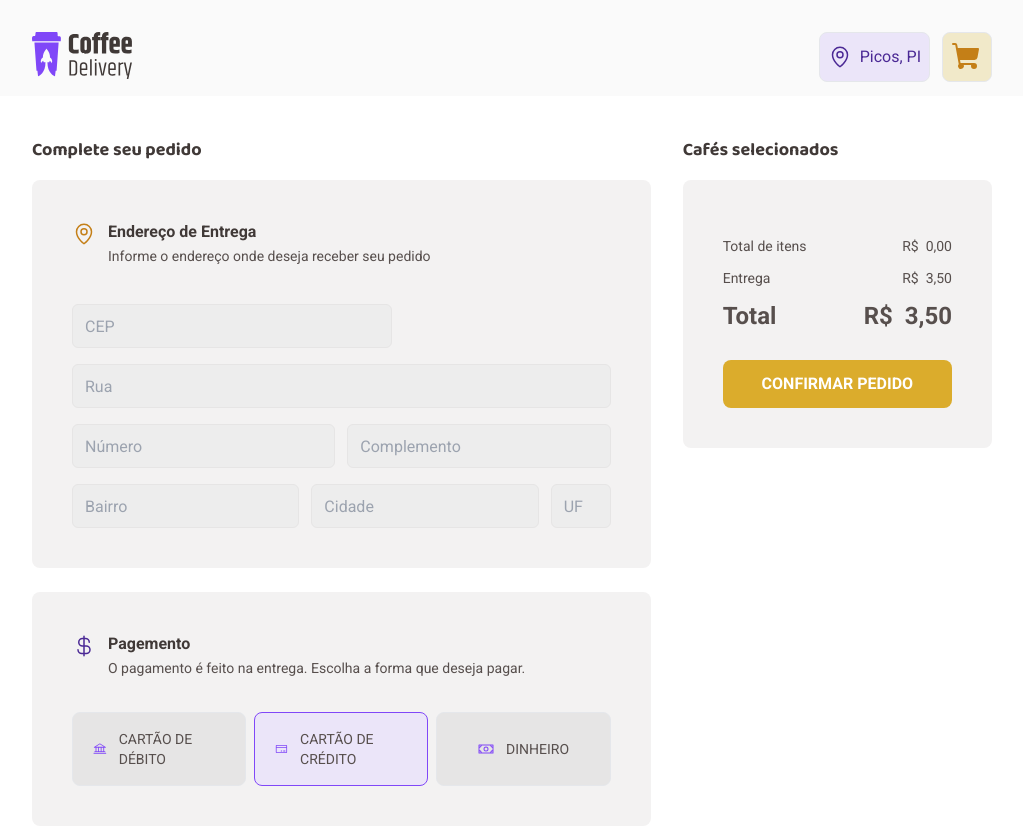
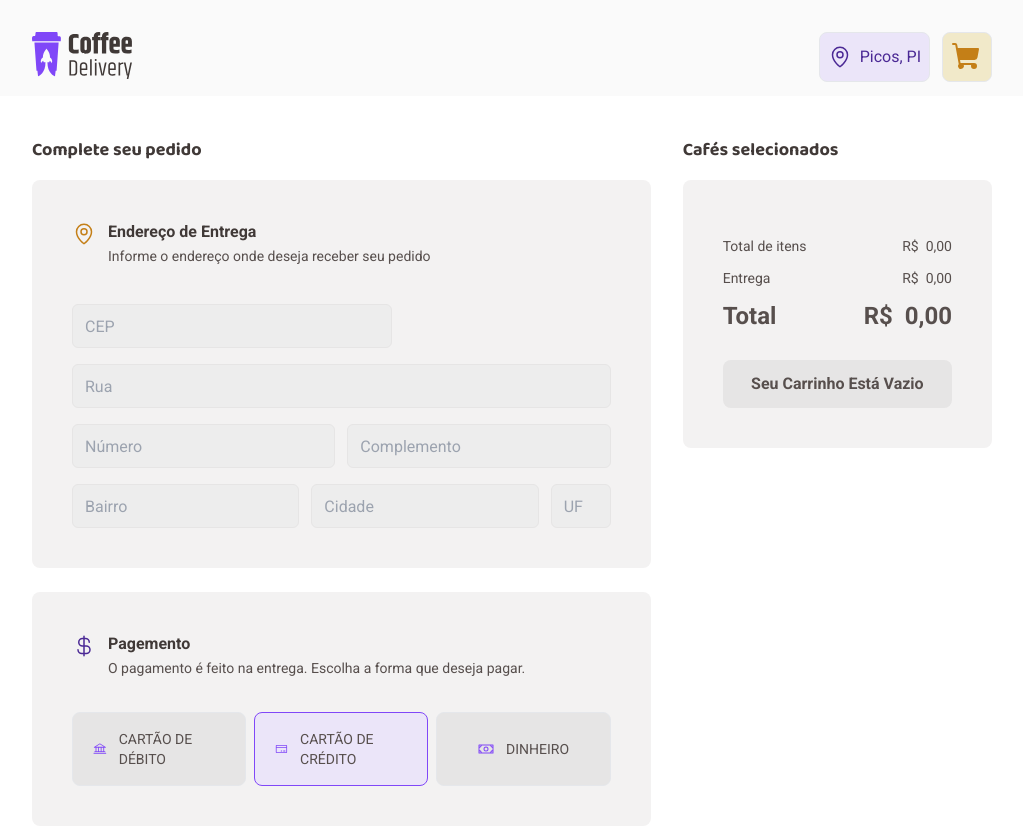
Before and after one commit to wellington-tinho/coffee-delivery, a Next.js app: page /checkout in a window 1280 px wide. Shown: the whole page, without its empty margins (128-1151 px from the left). Built offline with nearby package versions, Linux system fonts and the light colour scheme.

Commit message:
feat: add if cart is empty

```diff
--- a/src/app/checkout/components/cart.tsx
+++ b/src/app/checkout/components/cart.tsx
@@ -15,7 +15,7 @@ export function Cart() {
     actions: { removeItem, updateAmount },
   } = useCart()
 
-  const delivery = 3.5
+  const delivery = items.length > 0 ? 3.5 : 0
   const totalItens = Object.values(items).reduce(
     (acc, { price, amount }) => acc + price * amount,
     0,
@@ -28,6 +28,7 @@ export function Cart() {
   }
 
   function handleUpdateItemInCart(id: string, newAmount: number) {
+    if (newAmount < 1) return
     if (checkStockItem(id, newAmount)) {
       updateAmount(id, newAmount)
     } else {
@@ -35,7 +36,6 @@ export function Cart() {
     }
   }
 
-  console.log('🚀 ~ file: cart.tsx:15 ~ Cart ~ items:', items)
   return (
     <Box>
       <ul className="flex gap-6 flex-col ">
@@ -61,7 +61,7 @@ export function Cart() {
                           width={15}
                           className="cursor-pointer h-3"
                           onClick={() => {
-                            handleUpdateItemInCart(id, -1)
+                            handleUpdateItemInCart(id, amount - 1)
                           }}
                         />
                         <span className="text-base-text text-base font-normal">
@@ -73,7 +73,7 @@ export function Cart() {
                           width={15}
                           className="cursor-pointer h-3"
                           onClick={() => {
-                            handleUpdateItemInCart(id, 1)
+                            handleUpdateItemInCart(id, amount + 1)
                           }}
                         />
                       </div>
@@ -130,6 +130,13 @@ export function Cart() {
         </div>
       </div>
 
+      {items.length === 0 ? (
+        <div className="flex justify-center items-center">
+          <p className="w-full text-base font-bold py-3 rounded-lg capitalize mt-3 text-base-text  bg-base-button text-center">
+            Seu carrinho está vazio
+          </p>
+        </div>
+      ) : (
         <Link href="/success">
           <button
             type="button"
@@ -138,6 +145,7 @@ export function Cart() {
             CONFIRMAR PEDIDO
           </button>
         </Link>
+      )}
     </Box>
   )
 }
```
Lines whose indentation alone changed are shown as unchanged.
